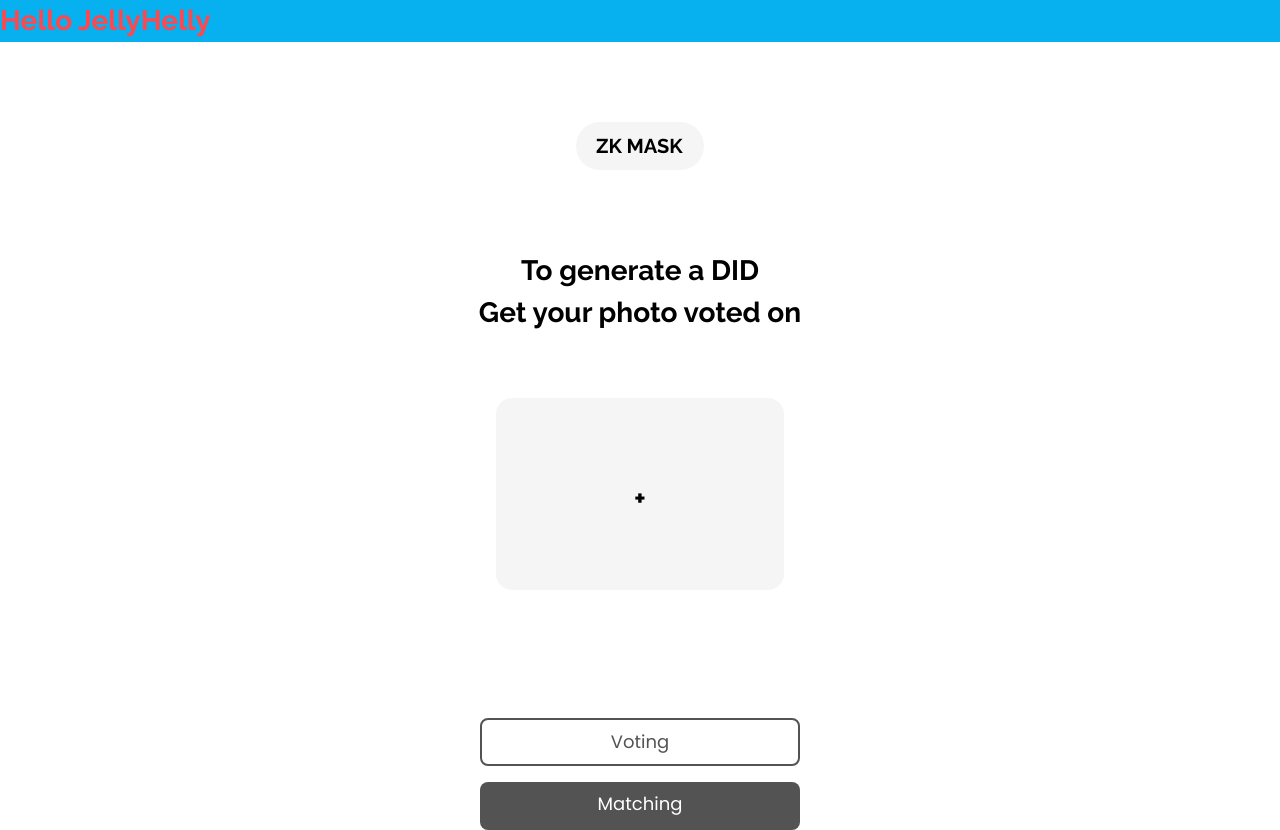
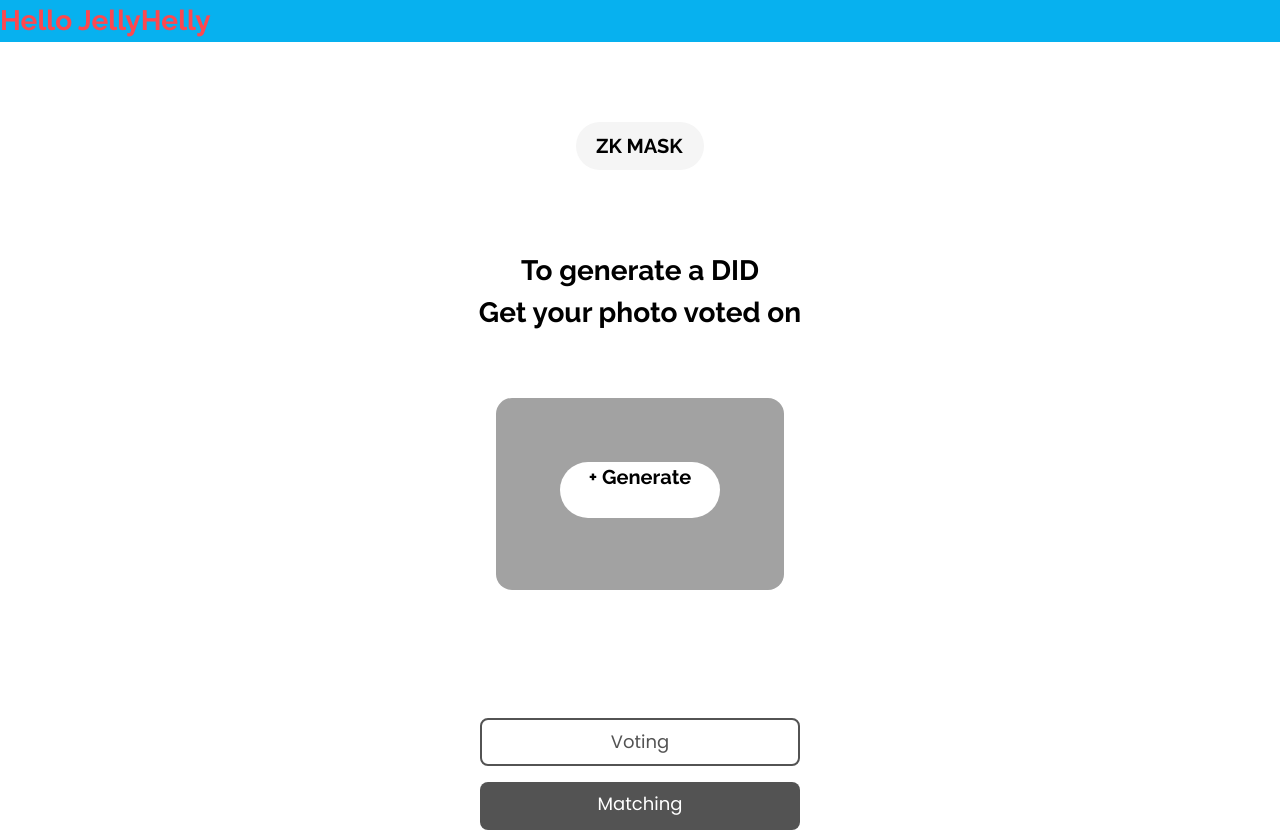
Before and after one commit to OhRobin/BlindLove, a React (Vite) app in the folder frontend/: page / in a window 1280 px wide. Built offline with nearby package versions, Linux system fonts and the light colour scheme.

Commit message:
Voting screen modified

```diff
--- a/frontend/src/components/UploadPhotoFrame.tsx
+++ b/frontend/src/components/UploadPhotoFrame.tsx
@@ -1,7 +1,10 @@
+import GeneratePhotoLabel from "./voting/GeneratePhotoLabel";
+
 function UploadPhotoFrame() {
     return (
-    <div className="bg-gray-100 w-72 h-48 py-20 mx-auto text-center rounded-2xl">
-        <h1>+</h1>
+    <div className="bg-gray-200 w-72 h-48 mx-auto py-16 text-center rounded-2xl">
+        {/* <h1>+</h1> */}
+        <GeneratePhotoLabel />
     </div>
     );
 }
--- a/frontend/src/components/button/BackButton.tsx
+++ b/frontend/src/components/button/BackButton.tsx
@@ -2,7 +2,7 @@ import BackArrowIcon from '../../assets/BackIcon.svg';
 
 function BackButton() {
     return(
-        <div className="absolute rounded-full border-2 border-gray-200 w-10 h-10 p-2">
+        <div className="absolute rounded-full border border-gray-200 w-10 h-10 p-2">
             <img src={BackArrowIcon}></img>
         </div>
     )
--- /dev/null
+++ b/frontend/src/components/voting/GeneratePhotoLabel.tsx
@@ -0,0 +1,9 @@
+function GeneratePhotoLabel() {
+    return(
+      <div className="rounded-full bg-white w-40 h-14 mx-auto">
+        <h3>+ Generate</h3>
+      </div>
+    );
+}
+
+export default GeneratePhotoLabel;
--- a/frontend/src/pages/Voting.tsx
+++ b/frontend/src/pages/Voting.tsx
@@ -1,5 +1,6 @@
 import { useEffect, useState } from "react";
 import Score from "../components/voting/Score";
+import VotingTopBar from "../components/voting/VotingTopBar";
 
 const Voting = () => {
   const [score, setScore] = useState(0);
@@ -8,7 +9,12 @@ const Voting = () => {
     console.log(score);
   }, [score]);
 
-  return <Score score={score} setScore={setScore} />;
+  return (
+    <>
+      <VotingTopBar />
+      <Score score={score} setScore={setScore} />
+    </>
+  );
 };
 
 export default Voting;
```
